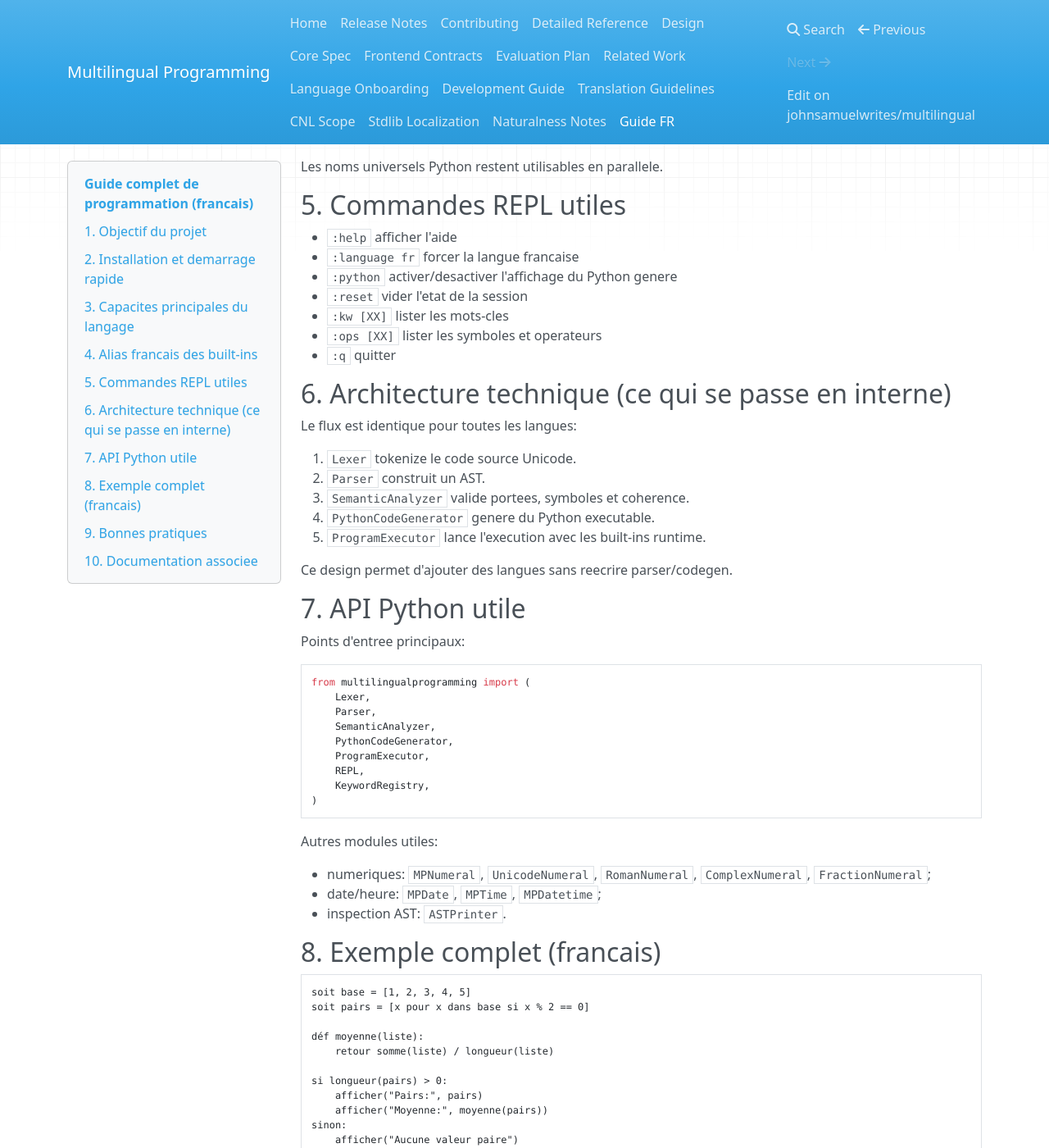
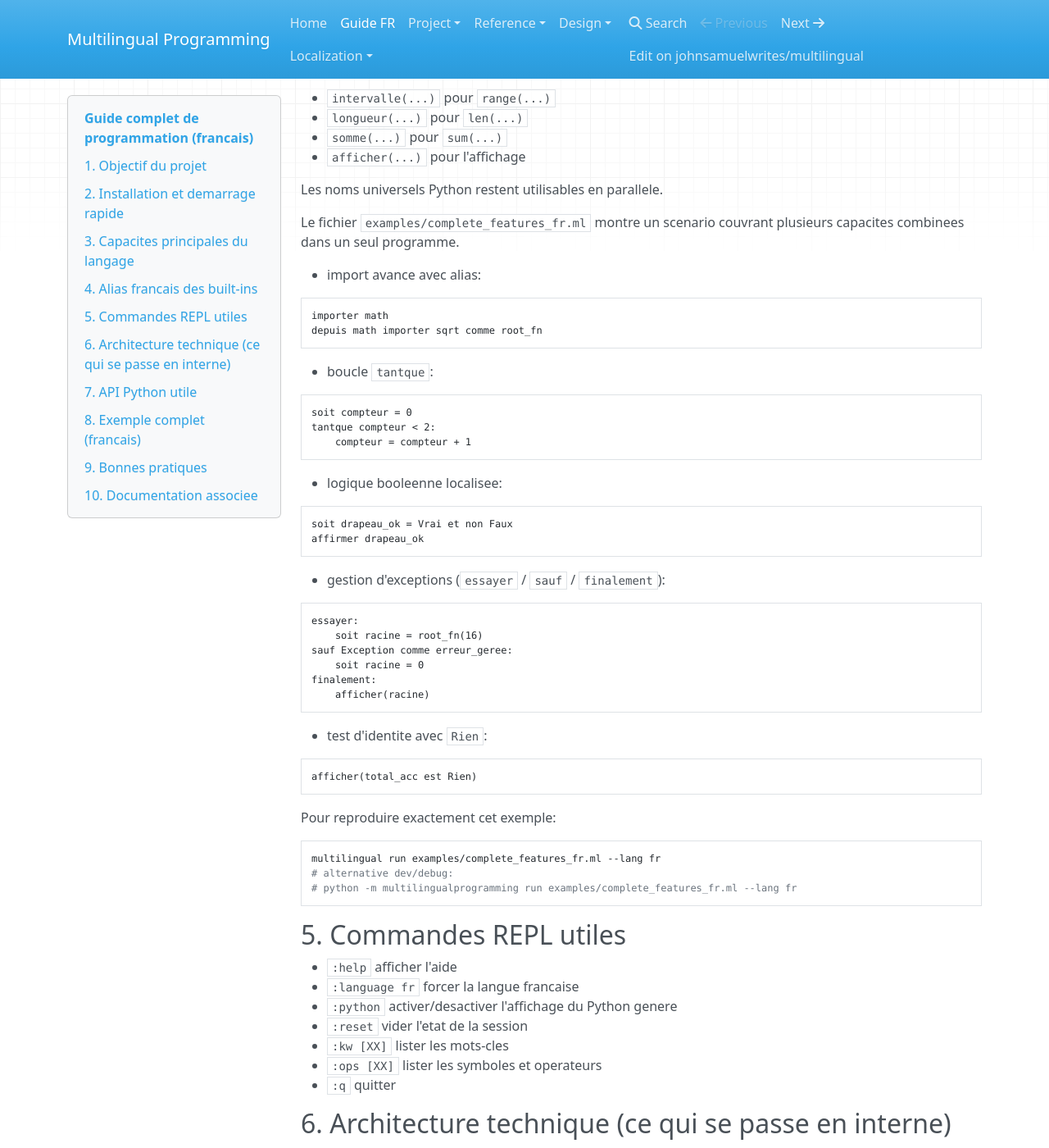
Before and after one commit to johnsamuelwrites/multilingual, an MkDocs documentation site: the page built from docs/fr/programmation.md, in a window 1280 px wide and 1400 px high, scrolled down 6080 px. Shown: the whole window at 82% size. Built offline with MkDocs 1.6.1, drawn with Linux system fonts in a browser that asks for light colours; nearby versions of some CDN libraries; some of the changed text lies outside the part shown.

Commit message:
Set up GitHub Pages docs with MkDocs, reorganize nav, and align documentation with new CLI/features

````diff
--- a/docs/programmation_fr.md
+++ b/docs/fr/programmation.md
@@ -39,13 +39,17 @@ afficher("Bonjour le monde")
 Lancer le REPL en francais:
 
 ```bash
-python -m multilingualprogramming repl --lang fr
+multilingual repl --lang fr
+# alternative dev/debug:
+# python -m multilingualprogramming repl --lang fr
 ```
 
 Afficher aussi le Python genere:
 
 ```bash
-python -m multilingualprogramming repl --lang fr --show-python
+multilingual repl --lang fr --show-python
+# alternative dev/debug:
+# python -m multilingualprogramming repl --lang fr --show-python
 ```
 
 Executer un fichier source (ex. `bonjour.ml`):
@@ -55,7 +59,9 @@ afficher("Bonjour le monde")
 ```
 
 ```bash
-python -m multilingualprogramming run bonjour.ml --lang fr
+multilingual run bonjour.ml --lang fr
+# alternative dev/debug:
+# python -m multilingualprogramming run bonjour.ml --lang fr
 ```
 
 ## 3. Capacites principales du langage
@@ -321,6 +327,56 @@ Exemples frequents:
 
 Les noms universels Python restent utilisables en parallele.
 
+Le fichier `examples/complete_features_fr.ml` montre un scenario couvrant
+plusieurs capacites combinees dans un seul programme.
+
+- import avance avec alias:
+
+```text
+importer math
+depuis math importer sqrt comme root_fn
+```
+
+- boucle `tantque`:
+
+```text
+soit compteur = 0
+tantque compteur < 2:
+    compteur = compteur + 1
+```
+
+- logique booleenne localisee:
+
+```text
+soit drapeau_ok = Vrai et non Faux
+affirmer drapeau_ok
+```
+
+- gestion d'exceptions (`essayer` / `sauf` / `finalement`):
+
+```text
+essayer:
+    soit racine = root_fn(16)
+sauf Exception comme erreur_geree:
+    soit racine = 0
+finalement:
+    afficher(racine)
+```
+
+- test d'identite avec `Rien`:
+
+```text
+afficher(total_acc est Rien)
+```
+
+Pour reproduire exactement cet exemple:
+
+```bash
+multilingual run examples/complete_features_fr.ml --lang fr
+# alternative dev/debug:
+# python -m multilingualprogramming run examples/complete_features_fr.ml --lang fr
+```
+
 ## 5. Commandes REPL utiles
 
 - `:help` afficher l'aide
@@ -393,7 +449,7 @@ Sortie attendue:
 
 ## 10. Documentation associee
 
-- Guide usage: [USAGE.md](_generated/USAGE.md)
-- Reference technique: [README docs](README.md)
-- Vue design (architecture + roadmap): [design.md](design.md)
-- Onboarding nouvelles langues: [language_onboarding.md](language_onboarding.md)
+- Guide usage: [USAGE.md](../_generated/USAGE.md)
+- Reference technique: [README docs](../README.md)
+- Vue design (architecture + roadmap): [design.md](../design.md)
+- Onboarding nouvelles langues: [language_onboarding.md](../language_onboarding.md)
--- a/mkdocs.yml
+++ b/mkdocs.yml
@@ -11,21 +11,25 @@ docs_dir: docs
 
 nav:
   - Home: _generated/README.md
-  - Release Notes: _generated/RELEASE.md
-  - Contributing: _generated/CONTRIBUTING.md
-  - Detailed Reference: README.md
-  - Design: design.md
-  - Core Spec: core_spec.md
-  - Frontend Contracts: frontend_contracts.md
-  - Evaluation Plan: evaluation_plan.md
-  - Related Work: related_work.md
-  - Language Onboarding: language_onboarding.md
-  - Development Guide: development.md
-  - Translation Guidelines: translation_guidelines.md
-  - CNL Scope: cnl_scope.md
-  - Stdlib Localization: stdlib_localization.md
-  - Naturalness Notes: word_order_and_naturalness.md
-  - Guide FR: programmation_fr.md
+  - Guide FR: fr/programmation.md
+  - Project:
+    - Release Notes: _generated/RELEASE.md
+    - Contributing: _generated/CONTRIBUTING.md
+    - Development Guide: development.md
+  - Reference:
+    - Detailed Reference: README.md
+    - Language Onboarding: language_onboarding.md
+  - Design:
+    - Design Overview: design.md
+    - Core Spec: core_spec.md
+    - Frontend Contracts: frontend_contracts.md
+    - Evaluation Plan: evaluation_plan.md
+    - Related Work: related_work.md
+  - Localization:
+    - Translation Guidelines: translation_guidelines.md
+    - CNL Scope: cnl_scope.md
+    - Stdlib Localization: stdlib_localization.md
+    - Naturalness Notes: word_order_and_naturalness.md
 
 markdown_extensions:
   - admonition
````
Also changed, not shown: README.md (+1 -1 lines), docs/README.md (+19 -3 lines).
